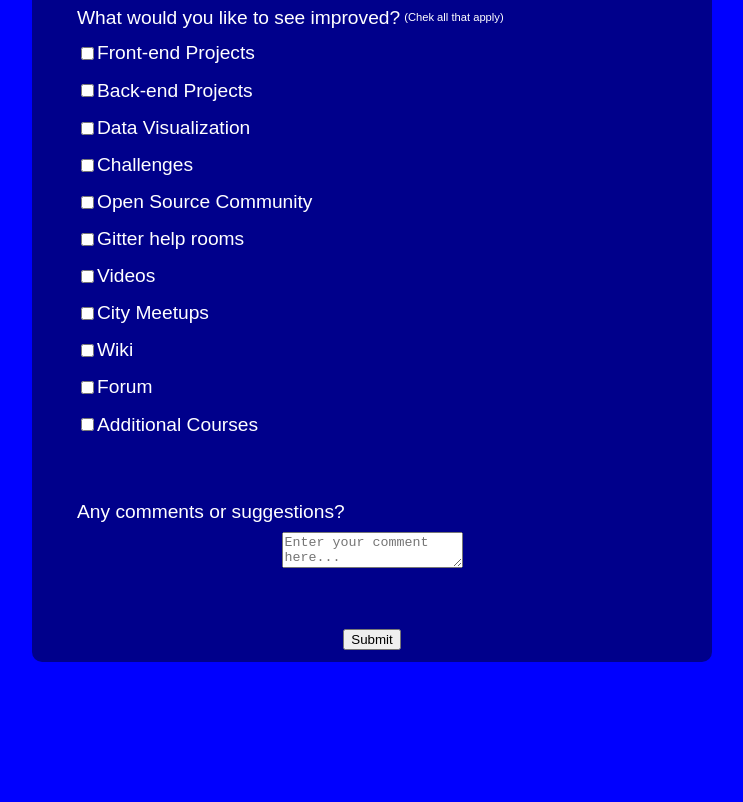
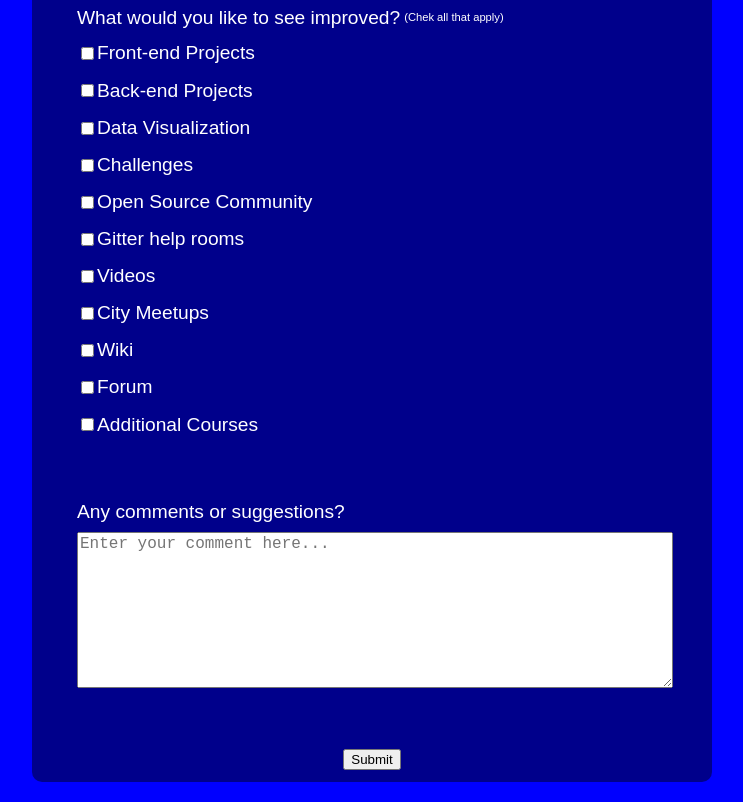
Before and after one commit to ruimpcastro/survey-form, a plain HTML site: page index.html in a window 1280 px wide. Shown: the part 1081-1883 px from the top of the page, without its empty margins (268-1011 px from the left). Before the commit the page ends 1763 px from the top, so only its background shows below. Drawn offline with Linux system fonts and the light colour scheme.

Commit message:
Added textarea style

```diff
--- a/style.css
+++ b/style.css
@@ -98,6 +98,14 @@ p {
     align-items: center;
 }
 
+textarea {
+    width: 100%;
+    height: 150px;
+    font-size: inherit;
+    font-style: inherit;
+    resize: vertical;
+}
+
 #submit {
 
 }
```
